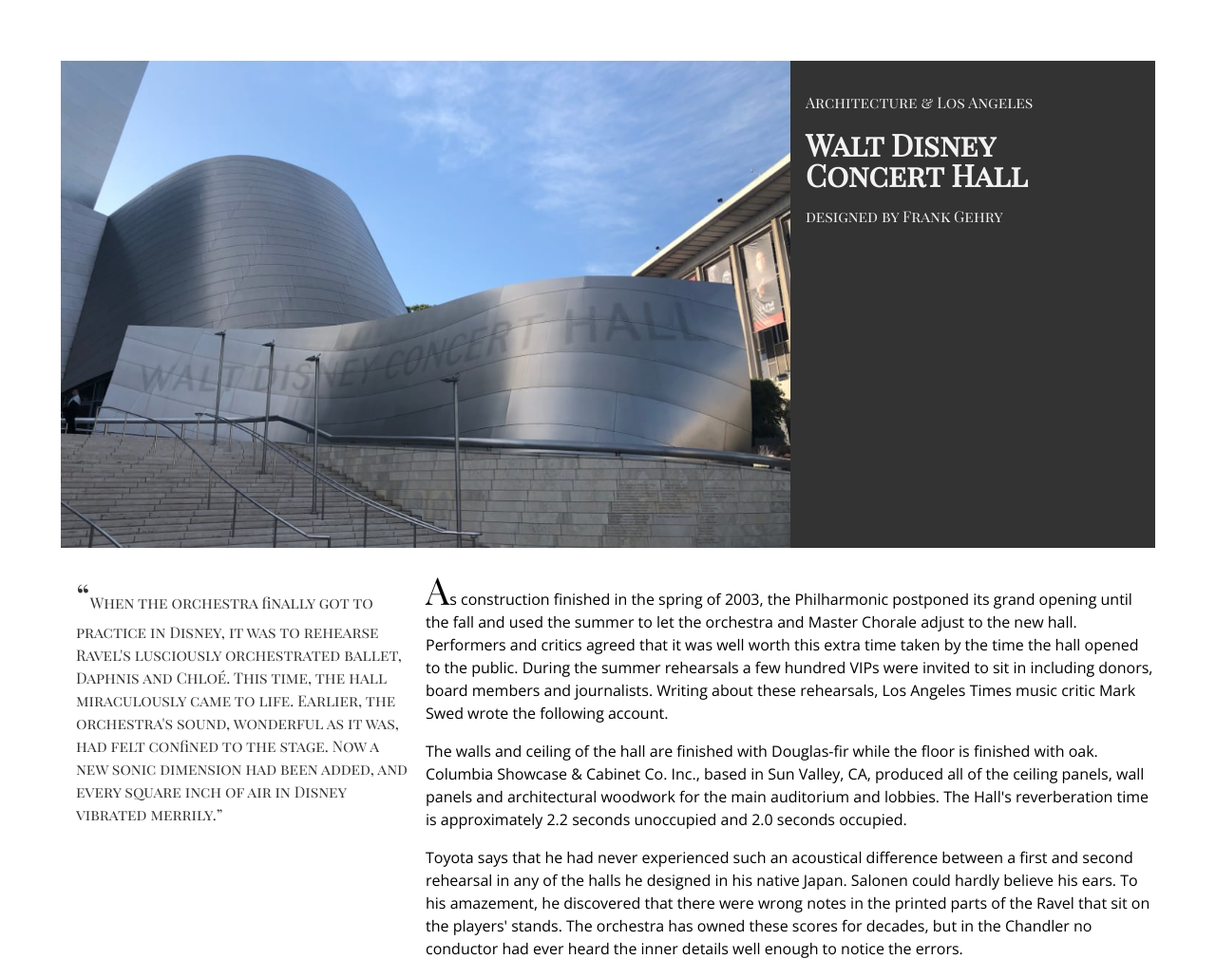
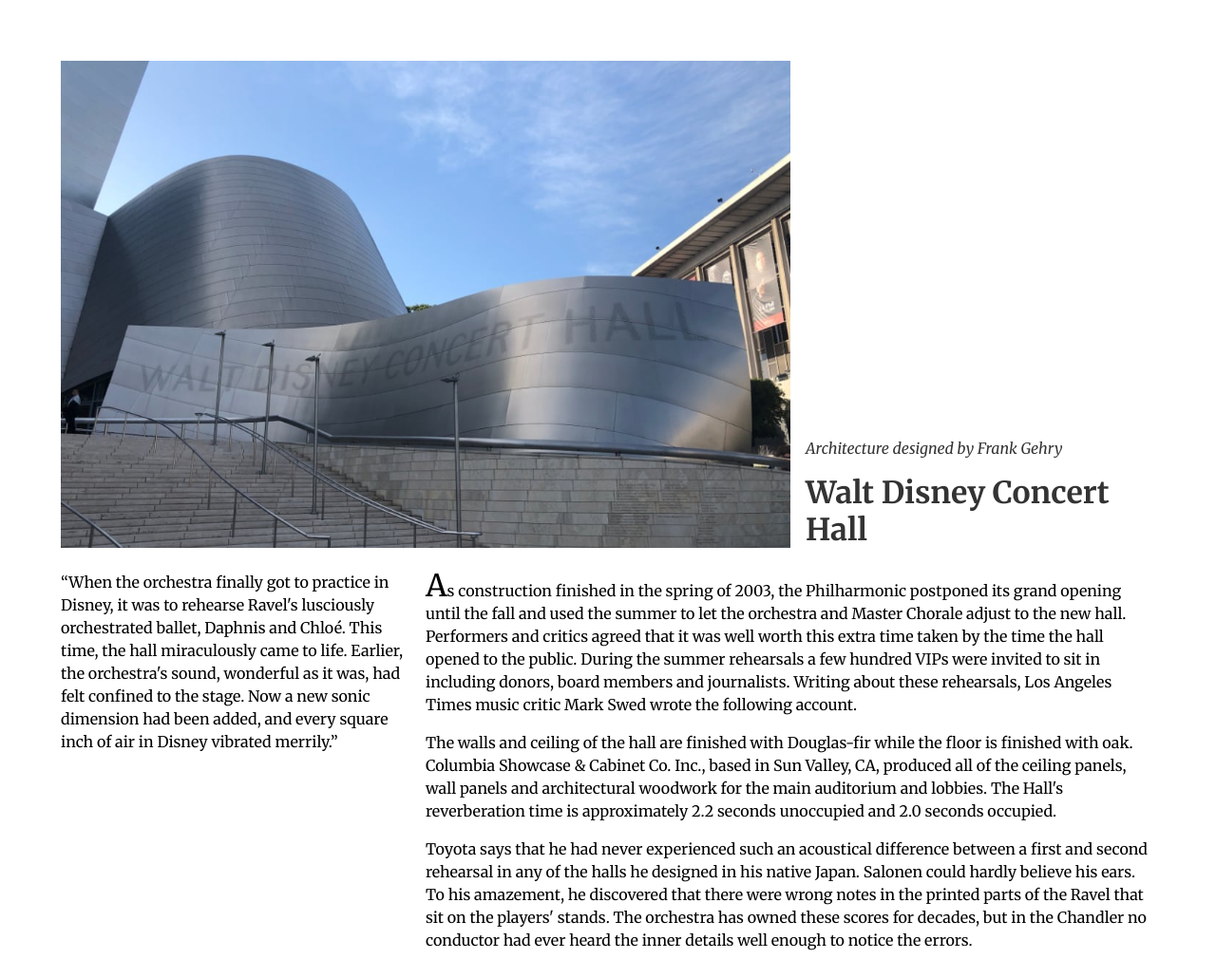
Before and after one commit to scottgruber/100-layouts, a plain HTML site: page 007.html in a window 1280 px wide. Shown: the whole page at 95% size. Drawn offline with nearby package versions, Linux system fonts and the light colour scheme.

Commit message:
improve layout

```diff
--- a/007.html
+++ b/007.html
@@ -7,14 +7,14 @@
     <meta charset="utf-8" />
     <meta name="viewport" content="width=device-width, initial-scale=1.0" />
     <link rel="stylesheet" href="css/styles.css" />
-    <link href="https://fonts.googleapis.com/css?family=Open+Sans|Playfair+Display+SC:400,700i"
+    <link href="https://fonts.googleapis.com/css?family=Merriweather:300,300i,400,400i,700,700i,900,900i"
       rel="stylesheet">
 
     <style type="text/css">
       body {
-        font-family: 'Open Sans', sans-serif;
+        font-family: 'Merriweather', serif;
         display: grid;
-        grid-template-columns: 1fr, 4fr);
+        grid-template-columns: 1fr, 4fr;
         grid-template-areas:
           "header caption"
           "image image"
@@ -39,24 +39,22 @@
 
       header {
         grid-area: header;
+        align-self: end;
       }
 
       header {
-        background: #333;
-        color: #F4F1F1;
-        font-family: 'Playfair Display SC', serif;
-        justify-content: end;
-        padding: 1em;
+        color: #333;
+        padding-left: 1em;
       }
-
 
       header h1 {
         margin: 0;
-        line-height: 1;
+        line-height: 1.2;
       }
 
       header p {
         margin: 1em 0;
+        font-style: italic;
       }
 
       figure {
@@ -68,31 +66,19 @@
         max-height: 100%;
         object-fit: cover;
         width: 100%;
-
       }
 
       figcaption {
-
-        color: #333;
-        font-family: 'Playfair Display SC', serif;
         grid-area: caption;
-        padding: 1em;
+        padding: 1em 1.2em 1em 0;
       }
-
 
       article {
         grid-area: text;
-        /* how to distribute content evenly between grid rows */
       }
 
-      q::before {
-        font-size: 220%;
-      }
-
-
       article p:first-of-type::first-letter {
-        font-size: 250%;
-        font-family: 'Playfair Display SC', serif;
+        font-size: 200%;
         line-height: 1;
       }
 
@@ -101,9 +87,8 @@
 
   <body>
     <header>
-      <p>Architecture & Los Angeles</p>
+      <p>Architecture designed by Frank Gehry</p>
       <h1>Walt Disney Concert Hall</h1>
-      <p>designed by Frank Gehry</p>
     </header>
 
     <figure>
```
